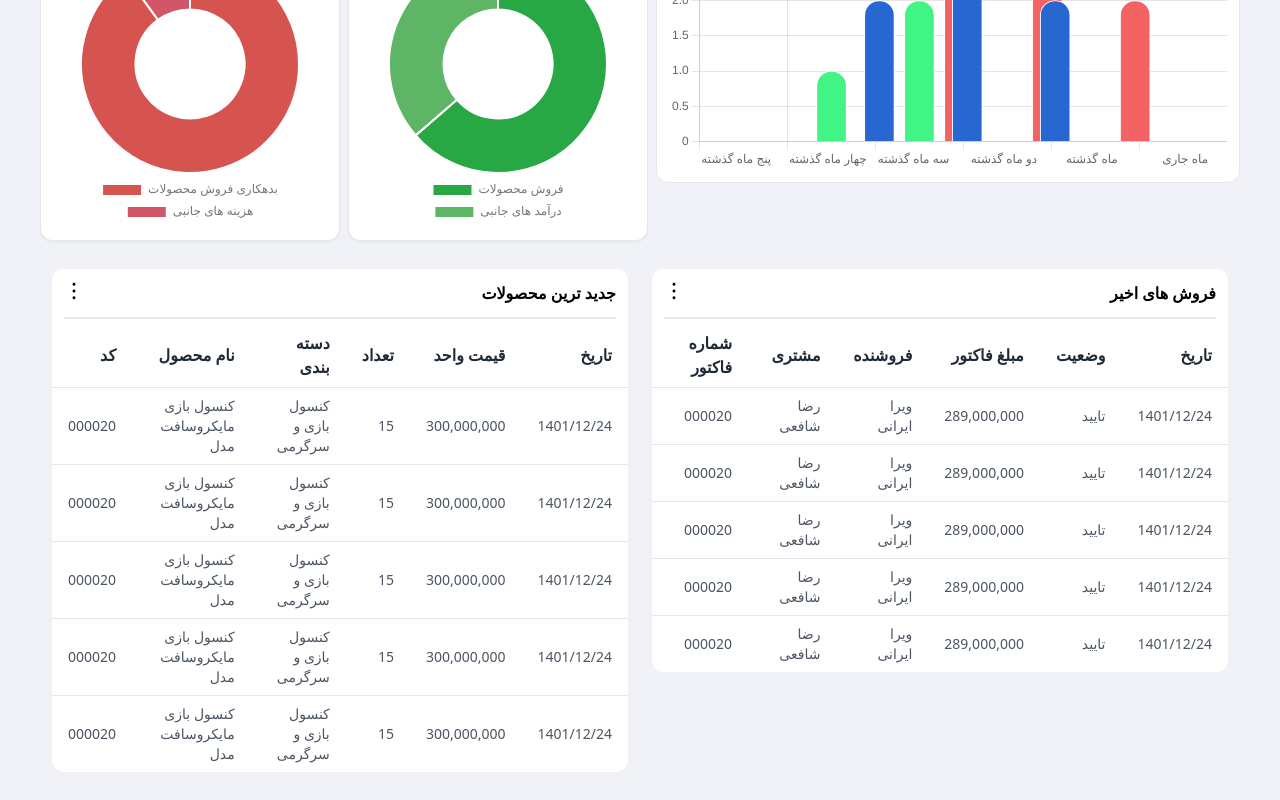
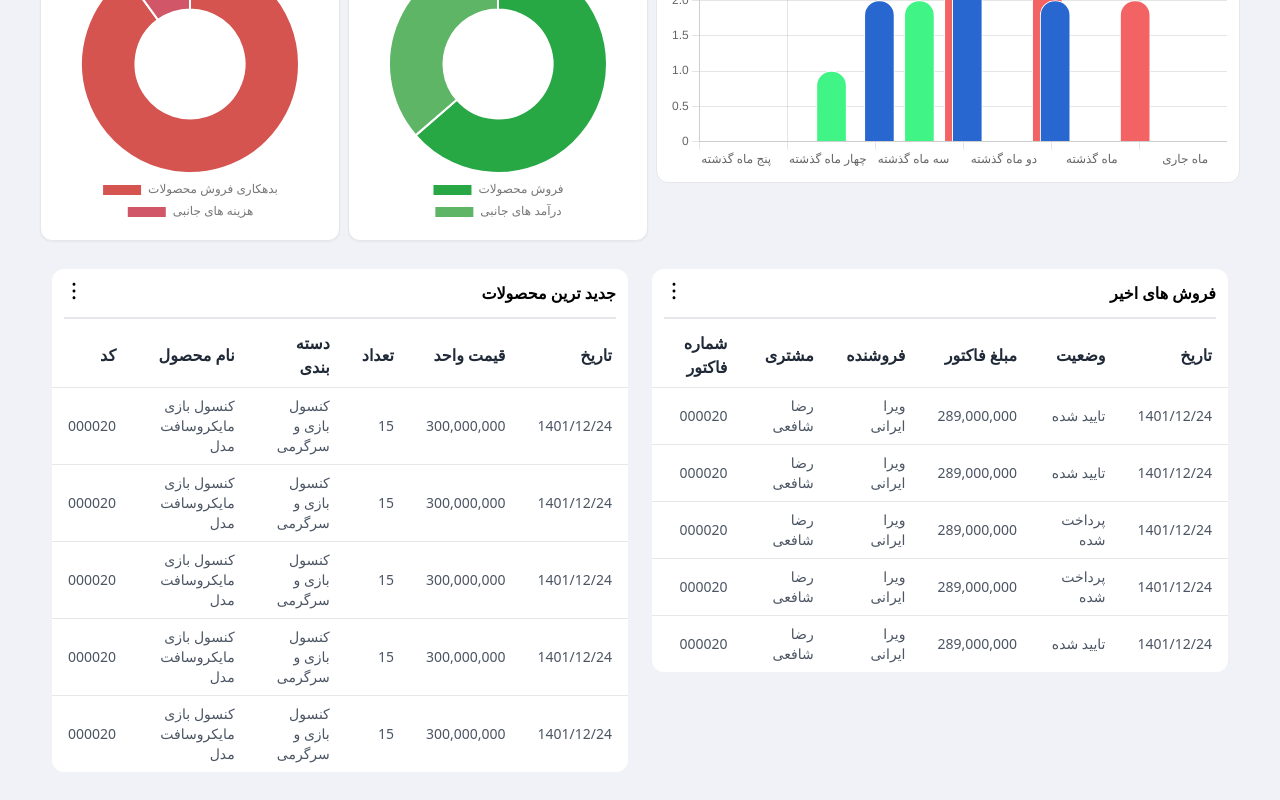
Before and after one commit to AmirZarei2002/admin-panel-task, a React (Create React App) app: page / in a window 1280 px wide. Shown: the part 468-1268 px from the top of the page. Built offline with nearby package versions, Linux system fonts and the light colour scheme.

Commit message:
Change some titles

```diff
--- a/src/components/dashboard-management/tables-results/RecentSales.jsx
+++ b/src/components/dashboard-management/tables-results/RecentSales.jsx
@@ -7,7 +7,7 @@ export default function RecentSales() {
             مشتری: 'رضا شافعی',
             فروشنده: 'ویرا ایرانی',
             'مبلغ فاکتور': '289,000,000',
-            وضعیت: 'تایید',
+            وضعیت: 'تایید شده',
             تاریخ: '1401/12/24',
         },
         {
@@ -15,7 +15,7 @@ export default function RecentSales() {
             مشتری: 'رضا شافعی',
             فروشنده: 'ویرا ایرانی',
             'مبلغ فاکتور': '289,000,000',
-            وضعیت: 'تایید',
+            وضعیت: 'تایید شده',
             تاریخ: '1401/12/24',
         },
         {
@@ -23,7 +23,7 @@ export default function RecentSales() {
             مشتری: 'رضا شافعی',
             فروشنده: 'ویرا ایرانی',
             'مبلغ فاکتور': '289,000,000',
-            وضعیت: 'تایید',
+            وضعیت: 'پرداخت شده',
             تاریخ: '1401/12/24',
         },
         {
@@ -31,7 +31,7 @@ export default function RecentSales() {
             مشتری: 'رضا شافعی',
             فروشنده: 'ویرا ایرانی',
             'مبلغ فاکتور': '289,000,000',
-            وضعیت: 'تایید',
+            وضعیت: 'پرداخت شده',
             تاریخ: '1401/12/24',
         },
         {
@@ -39,7 +39,7 @@ export default function RecentSales() {
             مشتری: 'رضا شافعی',
             فروشنده: 'ویرا ایرانی',
             'مبلغ فاکتور': '289,000,000',
-            وضعیت: 'تایید',
+            وضعیت: 'تایید شده',
             تاریخ: '1401/12/24',
         },
     ];
```
